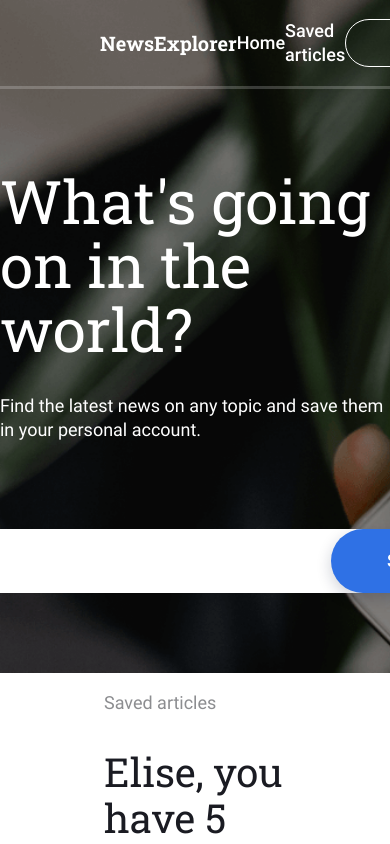
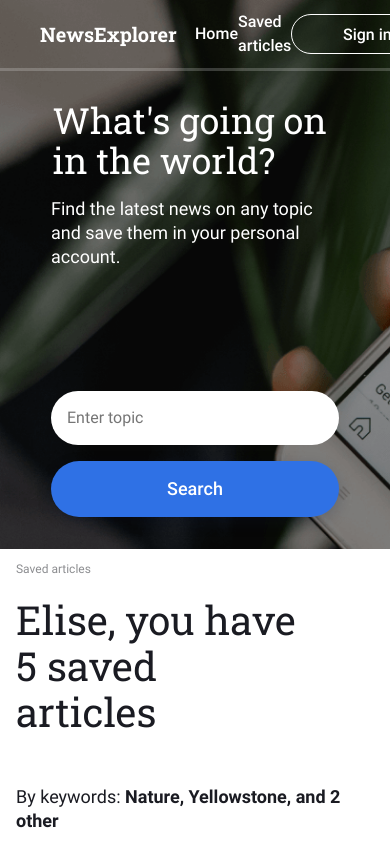
Before and after one commit to lmontem/news-explorer-frontend, a React (Create React App) app: page / in a window 390 px wide. Shown: the top 844 px of the page. Built offline with nearby package versions, Linux system fonts and the light colour scheme; a web font is replaced by a local one.

Commit message:
media queires/head.nav.sear.sav

```diff
--- a/src/components/Header/Header.css
+++ b/src/components/Header/Header.css
@@ -14,3 +14,9 @@
     margin-left: 100px;
     align-self: center;
 }
+
+@media  screen and (max-width: 800px) {
+    .header__logo{
+        margin-left: 40px;
+    }
+}
--- a/src/components/Navigation/Navigation.css
+++ b/src/components/Navigation/Navigation.css
@@ -29,3 +29,17 @@
     opacity: .5;
     border-bottom: 3px solid #fff;
 }
+
+@media screen and (max-width: 800px){
+    .nav__text{
+        font-size: 16px;
+
+    }
+
+    .nav__btn{
+        padding: 8px 12px;
+        margin: 14px 0px;
+        min-width: 152px;
+        max-height: 40px;
+    }
+}
--- a/src/components/SavedNewsHeader/SavedNewsHeader.css
+++ b/src/components/SavedNewsHeader/SavedNewsHeader.css
@@ -1,37 +1,83 @@
-.saved{
+.saved {
     background-color: #fff;
     margin: 0 auto;
     width: calc(100% - 2* 104px)
 }
-.saved__heading{
-    font-family: 'Roboto',Arial, Helvetica, sans-serif;
+
+.saved__heading {
+    font-family: 'Roboto', Arial, Helvetica, sans-serif;
     font-weight: normal;
     font-size: 18px;
     line-height: 1.33;
     color: rgba(26, 27, 34, 0.5);
+    margin-top: 40px;
+    margin-bottom: 28px;
 }
 
-.saved__title{
-    font-family: 'Roboto Slab', 'Roboto',Arial, Helvetica, sans-serif;
+.saved__title {
+    font-family: 'Roboto Slab', 'Roboto', Arial, Helvetica, sans-serif;
     font-weight: normal;
     font-size: 40px;
     line-height: 1.15;
     color: #1a1b22;
     max-width: 530px;
+    margin: 0;
 }
 
-.saved__key{
+.saved__key {
     font-family: 'Roboto', Arial, Helvetica, sans-serif;
     font-weight: 400;
     font-size: 18px;
     line-height: 1.33;
     color: #1a1b22;
+    margin-top: 30px;
+    margin-bottom: 56px;
 }
 
-.saved__keywords{
+.saved__keywords {
     font-family: 'Roboto', Arial, Helvetica, sans-serif;
     font-weight: 700;
     font-size: 18px;
     line-height: 1.33;
     color: #1a1b22;
 }
+
+@media screen and(max-width: 800px) {
+    .saved{
+        width: calc(100% - 2* 40px)
+    }
+    .saved__heading {
+        font-size: 14px;
+        line-height: 1.71;
+        margin-top: 24px;
+        margin-bottom: 16px;
+    }
+    .saved__title {
+        font-size: 30px;
+        line-height: 1.13;
+        max-width: 336px;
+    }
+    .saved__key{
+        margin-top: 16px;
+        margin-bottom: 32px;
+    }
+
+}
+@media screen and (max-width: 500px) {
+    .saved{
+        width: calc(100% - 2* 16px)
+    }
+    .saved__heading{
+        font-size: 12px;
+        line-height: 2;
+        margin-top: 8px;
+        margin-bottom: 16px;
+    }
+    .saved__title{
+        max-width: 288px;
+    }
+    .saved__key{
+        margin-top: 50px;
+
+    }
+}
--- a/src/components/SearchForm/SearchForm.css
+++ b/src/components/SearchForm/SearchForm.css
@@ -1,11 +1,11 @@
-.search{
+.search {
     background: transparent;
     display: flex;
     flex-direction: column;
     align-items: center;
 }
 
-.search__header{
+.search__header {
     font-family: 'Roboto Slab', 'Roboto', Arial, Helvetica, sans-serif;
     font-weight: 400;
     font-size: 60px;
@@ -14,10 +14,9 @@
     max-width: 608px;
     margin-top: 80px;
     margin-bottom: 32px;
-
 }
 
-.search__text{
+.search__text {
     font-family: 'Roboto', Arial, Helvetica, sans-serif;
     font-size: 18px;
     font-weight: normal;
@@ -27,7 +26,7 @@
     margin: 0;
 }
 
-.search__form{
+.search__form {
     display: flex;
     min-width: 608px;
     min-height: 64px;
@@ -35,20 +34,22 @@
     position: relative;
     padding-top: 88px;
     padding-bottom: 80px;
-
 }
 
-.search__input{
+.search__input {
     border: 1px solid #D1D2D6;
     border-radius: 100px;
     padding: 20px;
     border: none;
     flex-grow: 2;
     background: #fff;
-
+    font-family: 'Roboto', Arial, Helvetica, sans-serif;
+    font-size: 16px;
+    line-height: 1.37;
+    color: #b6bcbf;
 }
 
-.search__btn{
+.search__btn {
     border-radius: 100px;
     background-color: #2f71e5;
     border: none;
@@ -63,3 +64,53 @@
     position: absolute;
     right: 0;
 }
+
+@media screen and (max-width: 800px) {
+    .search__header {
+        font-size: 36px;
+        line-height: 1.11;
+        max-width: 452px;
+        margin-top: 38px;
+        margin-bottom: 16px;
+    }
+    .search__text {
+        max-width: 452px;
+    }
+    .search__form {
+        min-width: 452px;
+        min-height: 56px;
+        padding-top: 48px;
+        padding-bottom: 48px;
+    }
+    .search__input {
+        padding: 16px;
+    }
+    .search__btn {
+        padding: 16px;
+        min-width: 160px;
+    }
+}
+
+@media screen and (max-width: 500px) {
+    .search__header {
+        max-width: 285px;
+        margin-top: 30px;
+    }
+    .search__text{
+        max-width: 288px;
+    }
+    .search__form{
+        min-width: 288px;
+        flex-direction: column;
+        padding-top: 122px;
+        padding-bottom: 32px;
+    }
+    .search__input{
+        margin-bottom: 16px;
+
+    }
+    .search__btn{
+        position: static;
+        min-height: 56px;
+    }
+}
--- a/src/components/SearchForm/SearchForm.js
+++ b/src/components/SearchForm/SearchForm.js
@@ -9,7 +9,7 @@ function SearchForm(props) {
                     <h1 className='search__header'>What's going on in the world?</h1>
                     <p className='search__text'>Find the latest news on any topic and save them in your personal account.</p>
                     <form className='search__form'>
-                        <input className='search__input' />
+                        <input className='search__input' placeholder='Enter topic' />
                         <button className='search__btn'>Search</button>
                     </form>
                 </section>
```
